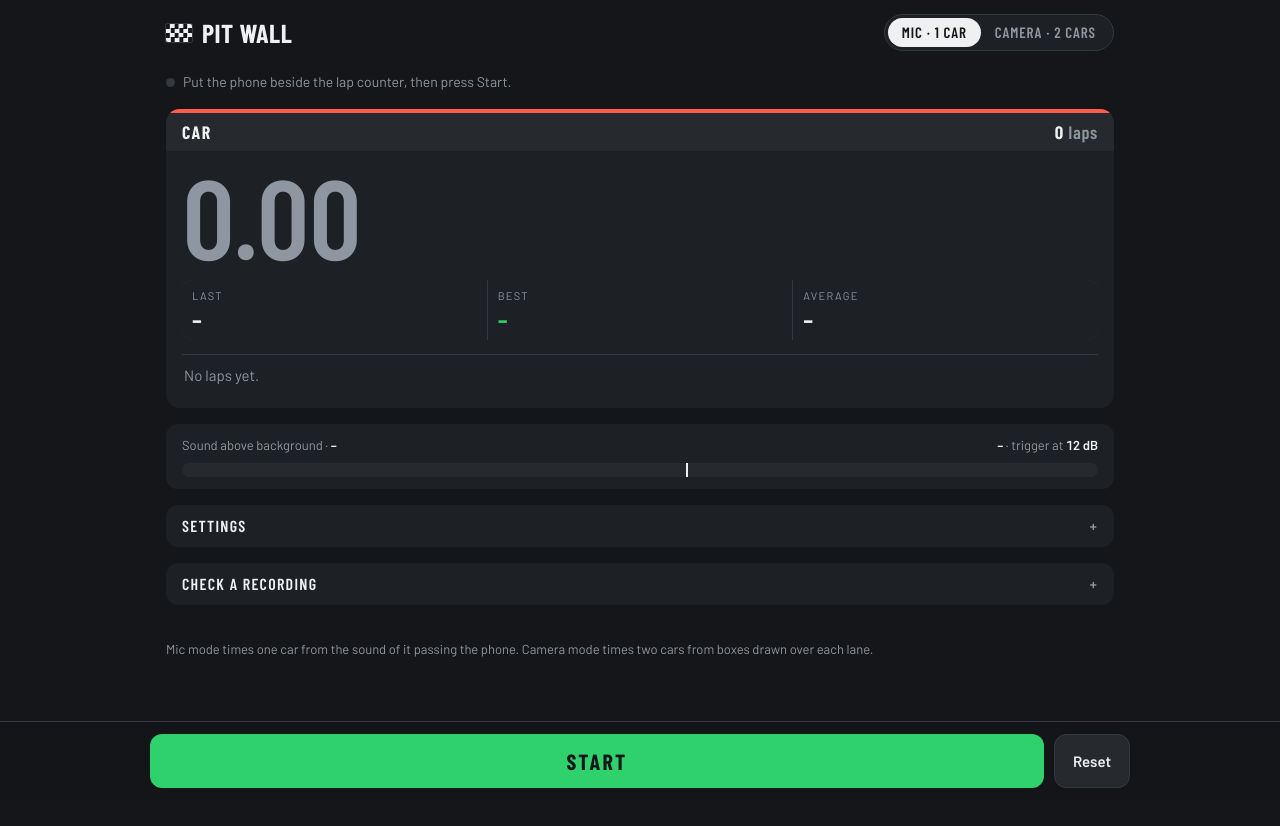
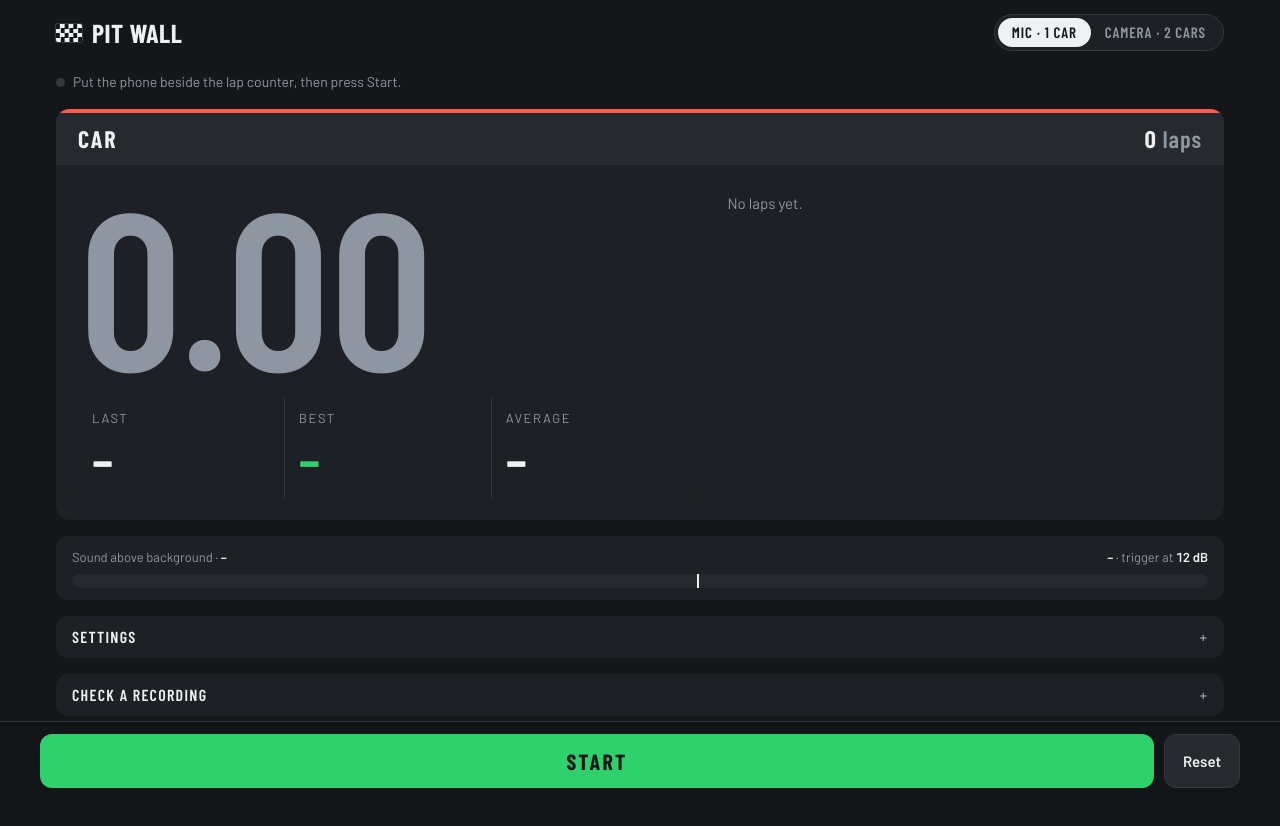
Before and after one commit to eduardopicado/carrera-timing, a plain HTML site: page index.html in a window 1280 px wide. Before the commit the page ends 800 px from the top, so only its background shows below. Drawn offline with nearby package versions, Linux system fonts and the light colour scheme.

Commit message:
Scale the lap boards up on iPad
- Timer, stats and lap list sizes follow the lane's own width, so on an
  iPad the running timer is about twice the size, readable from across the
  track. Two lanes side by side each scale to their half.
- A lane wider than 700 px puts the lap list beside the timer instead of
  under it.
- While timing in camera mode the preview shrinks to a strip, so both
  lane boards fit on screen.
- The page uses up to 1200 px wide instead of 980.

Co-Authored-By: Claude Opus 5.5 <noreply@anthropic.com>
Claude-Session: https://claude.ai/code/session_01JaPXq5yEVEF8cEJcMFH7pz

```diff
--- a/index.html
+++ b/index.html
@@ -48,7 +48,7 @@ button, select, input { font: inherit; color: inherit; }
 button { cursor: pointer; }
 :focus-visible { outline: 2px solid var(--text); outline-offset: 2px; }
 .wrap {
-  max-width: 980px; margin: 0 auto;
+  max-width: 1200px; margin: 0 auto;
   padding-left: max(16px, env(safe-area-inset-left, 0px));
   padding-right: max(16px, env(safe-area-inset-right, 0px));
   display: grid; gap: 16px;
@@ -74,13 +74,16 @@ button { cursor: pointer; }
 /* Lane boards */
 .board { display: grid; gap: 16px; grid-template-columns: 1fr; }
 .board.two { grid-template-columns: repeat(auto-fit, minmax(290px, 1fr)); }
-.lane { background: var(--panel); border-radius: 14px; overflow: hidden; display: grid; min-width: 0; transition: box-shadow .25s; }
+.lane { background: var(--panel); border-radius: 14px; overflow: hidden; display: grid; min-width: 0; transition: box-shadow .25s; container-type: inline-size; }
 .lane-head { display: flex; align-items: center; justify-content: space-between; gap: 8px; padding: 10px 16px; background: var(--panel-2); border-top: 4px solid var(--lane-color, var(--lane1)); }
 .lane-name { font: 700 18px/1 var(--display); text-transform: uppercase; letter-spacing: .08em; }
 .lap-count { font: 600 18px/1 var(--display); letter-spacing: .04em; color: var(--muted); font-variant-numeric: tabular-nums; }
 .lap-count b { color: var(--text); font-weight: 700; }
 .lane-body { padding: 14px 16px 16px; display: grid; gap: 14px; }
-.running { font: 600 clamp(64px, 19vw, 112px)/.9 var(--display); font-variant-numeric: tabular-nums; letter-spacing: -.01em; }
+.lane-main { display: grid; gap: 14px; align-content: start; min-width: 0; }
+/* Sizes follow the lane's own width (cqi), so a tablet gets numbers readable
+   from across the track, and two lanes side by side each scale to their half. */
+.running { font: 600 clamp(64px, 19vw, 112px)/.9 var(--display); font-size: clamp(64px, min(22cqi, 30vh), 260px); font-variant-numeric: tabular-nums; letter-spacing: -.01em; }
 .running small { font-size: .38em; color: var(--muted); letter-spacing: .02em; margin-left: 4px; }
 .running.idle { color: var(--muted); }
 .lane.flash { box-shadow: 0 0 0 3px var(--lane-color, var(--lane1)); }
@@ -88,7 +91,7 @@ button { cursor: pointer; }
 .stats { display: grid; grid-template-columns: repeat(3, 1fr); gap: 1px; background: var(--line); border-radius: 10px; overflow: hidden; }
 .stat { background: var(--panel); padding: 8px 10px; display: grid; gap: 2px; }
 .stat span { font-size: 11px; text-transform: uppercase; letter-spacing: .12em; color: var(--muted); }
-.stat b { font: 600 26px/1 var(--display); font-variant-numeric: tabular-nums; }
+.stat b { font: 600 26px/1 var(--display); font-size: clamp(26px, 6.5cqi, 56px); font-variant-numeric: tabular-nums; }
 .c-best { color: var(--t-best); } .c-pb { color: var(--t-pb); } .c-slow { color: var(--t-slow); }
 .laps { list-style: none; margin: 0; padding: 0; display: grid; max-height: 260px; overflow-y: auto; border-top: 1px solid var(--line); }
 .laps li { display: grid; grid-template-columns: 3.2em 1fr auto; gap: 10px; align-items: baseline; padding: 6px 2px; border-bottom: 1px solid var(--line); font-variant-numeric: tabular-nums; }
@@ -96,6 +99,18 @@ button { cursor: pointer; }
 .laps .t { font: 600 21px/1 var(--display); }
 .laps .d { font-size: 13px; color: var(--muted); }
 .laps .empty { display: block; color: var(--muted); border: 0; padding-top: 10px; }
+@container (min-width: 700px) {
+  .lane-head { padding: 14px 22px; }
+  .lane-name, .lap-count { font-size: 24px; }
+  .lane-body { grid-template-columns: minmax(0, 1.3fr) minmax(0, 1fr); column-gap: 28px; align-items: start; padding: 18px 22px 22px; }
+  .running { font-size: clamp(64px, min(19cqi, 30vh), 260px); }
+  .stat { padding: 12px 14px; }
+  .stat span { font-size: 13px; }
+  .stat b { font-size: clamp(30px, 5cqi, 56px); }
+  .laps { max-height: min(62vh, 620px); border-top: 0; }
+  .laps .t { font-size: 30px; }
+  .laps .n, .laps .d { font-size: 15px; }
+}
 .chip { font: 600 11px/1 var(--body); letter-spacing: .1em; text-transform: uppercase; padding: 3px 6px; border-radius: 4px; margin-left: 6px; vertical-align: 3px; }
 .chip.best { background: var(--t-best); color: #fff; }
 .chip.pb { background: var(--t-pb); color: var(--asphalt); }
@@ -130,7 +145,7 @@ button { cursor: pointer; }
   border-top: 1px solid var(--line);
   padding: 12px max(16px, env(safe-area-inset-right, 0px)) calc(12px + env(safe-area-inset-bottom, 0px)) max(16px, env(safe-area-inset-left, 0px));
 }
-.controls .in { max-width: 980px; margin: 0 auto; display: flex; gap: 10px; }
+.controls .in { max-width: 1200px; margin: 0 auto; display: flex; gap: 10px; }
 .go { flex: 1; border: 0; border-radius: 12px; padding: 16px; font: 700 22px/1 var(--display); letter-spacing: .1em; text-transform: uppercase; background: var(--t-pb); color: var(--asphalt); }
 .go.stop { background: var(--kerb); color: #fff; }
 .controls .btn { border-radius: 12px; padding-inline: 18px; }
@@ -342,12 +357,14 @@ function render() {
     html += `<article class="lane" id="lane-${i}" style="--lane-color: var(--lane${i + 1})">
       <div class="lane-head"><span class="lane-name">${laneName(i)}</span><span class="lap-count">${count}</span></div>
       <div class="lane-body">
+        <div class="lane-main">
           <div class="running idle" id="run-${i}">0.00</div>
           ${status}
           <div class="stats">
             <div class="stat"><span>Last</span><b class="${lastCls}">${fmt(last)}</b></div>
             <div class="stat"><span>Best</span><b class="${best != null && best === overall ? 'c-best' : 'c-pb'}">${fmt(best)}</b></div>
             <div class="stat"><span>Average</span><b>${laps.length ? fmt(sum(laps) / laps.length) : '–'}</b></div>
+          </div>
         </div>
         <ul class="laps">${rows}</ul>
       </div>
@@ -557,11 +574,12 @@ function stopCamera() {
 
 // Show the whole picture at its real shape, no taller than half the screen,
 // so the buttons and lap boards stay in reach when the phone is upright.
+// While timing it shrinks to a strip so the lap boards fill the screen.
 function fitFrame() {
   const f = $('cam-frame'), v = $('video');
   if (!cam.stream || !v.videoWidth) { f.style.width = f.style.height = ''; return; }
   const ar = v.videoWidth / v.videoHeight;
-  const maxH = Math.max(200, window.innerHeight * 0.5);
+  const maxH = Math.max(S.running ? 120 : 200, window.innerHeight * (S.running ? 0.22 : 0.5));
   const w = Math.min(f.parentElement.clientWidth, maxH * ar);
   f.style.width = Math.round(w) + 'px';
   f.style.height = Math.round(w / ar) + 'px';
@@ -688,6 +706,7 @@ async function start() {
     }
     if (cfg.speak) { try { speechSynthesis.speak(new SpeechSynthesisUtterance('')); } catch (e) {} }
     S.running = true;
+    fitFrame();
     keepAwake(true);
     render();
     updateButtons();
@@ -701,6 +720,7 @@ async function start() {
 
 function stop() {
   S.running = false;
+  fitFrame();
   if (cfg.mode === 'mic') stopMic();
   keepAwake(false);
   const n = S.lanes.slice(0, laneCount()).reduce((a, l) => a + l.laps.length, 0);
```
Lines whose indentation alone changed are shown as unchanged.
